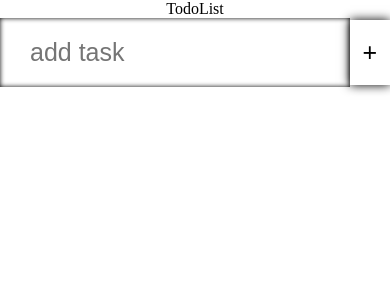
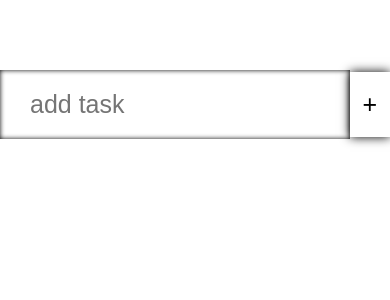
Before and after one commit to Brun4ik/React-Todo-list, a React (Create React App) app: page / in a window 390 px wide. Shown: the top 300 px of the page. Built offline with nearby package versions, Linux system fonts and the light colour scheme; a web font is replaced by a local one.

Commit message:
fixed styles

```diff
--- a/src/App.css
+++ b/src/App.css
@@ -10,7 +10,7 @@
   font-family: "Neucha", cursive;
 }
 
-.heading {
+.head {
   text-transform: uppercase;
   font-size: 40px;
   margin: 30px 0;
@@ -20,7 +20,7 @@
 }
 
 @media (max-width: 800px) {
-  .heading {
+  .head {
     margin: 15px 0;
     font-size: 35px;
   }
```
